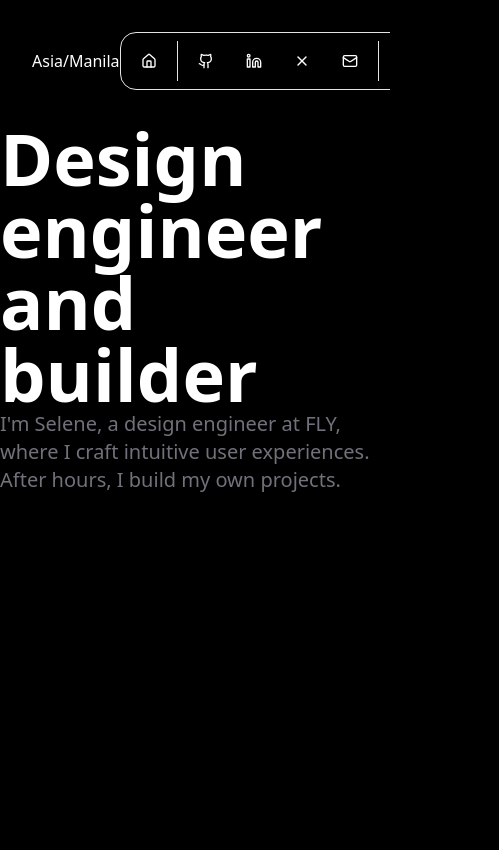
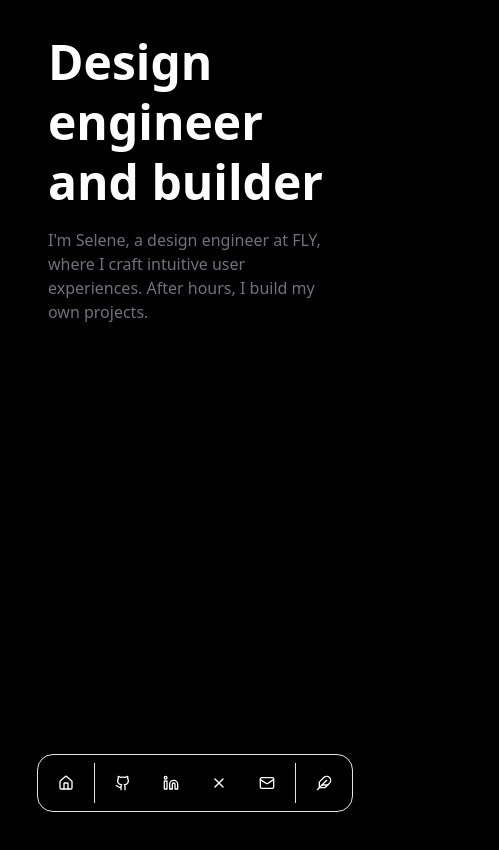
Before and after one commit to azkriven/portfolio, a Next.js app: page / in a window 390 px wide. Shown: the top 850 px of the page, 499 px wide, since content can reach past the window. Built offline with nearby package versions, Linux system fonts and the light colour scheme.

Commit message:
✨ feat: add Spotlight component 💡🎯

```diff
--- a/app/page.tsx
+++ b/app/page.tsx
@@ -2,7 +2,7 @@ import Hero from "@/components/home/hero";
 
 export default function Home() {
     return (
-        <main className="max-w-xl mx-auto">
+        <main className="max-w-4xl mx-auto p-8 min-h-screen">
             <Hero />
         </main>
     );
--- a/components/header/index.tsx
+++ b/components/header/index.tsx
@@ -5,10 +5,13 @@ import TimeDisplay from "./time-display";
 
 export default function Header() {
     return (
-        <BlurReveal className="p-8 flex items-center justify-between">
-            <p>{person.location}</p>
+        <BlurReveal className="fixed bottom-0 left-1/2 -translate-x-1/2 w-full p-8 flex items-center justify-center md:relative md:justify-between">
+            <p className="hidden md:flex">{person.location}</p>
             <HeaderNav />
-            <TimeDisplay timeZone={person.location} />
+            <TimeDisplay
+                className="hidden md:flex"
+                timeZone={person.location}
+            />
         </BlurReveal>
     );
 }
--- a/components/header/time-display.tsx
+++ b/components/header/time-display.tsx
@@ -4,10 +4,12 @@ import { useEffect, useState } from "react";
 type TimeDisplayProps = {
     timeZone: string;
     locale?: string; // Optionally allow locale, defaulting to 'en-GB'
+    className?: string;
 };
 export default function TimeDisplay({
     timeZone,
     locale = "en-GB",
+    className,
 }: TimeDisplayProps) {
     const [currentTime, setCurrentTime] = useState("");
 
@@ -33,5 +35,5 @@ export default function TimeDisplay({
         return () => clearInterval(intervalId);
     }, [timeZone, locale]);
 
-    return <>{currentTime}</>;
+    return <p className={className}>{currentTime}</p>;
 }
--- a/components/home/hero.tsx
+++ b/components/home/hero.tsx
@@ -2,9 +2,12 @@ import { BlurReveal } from "@/components/animations/blur";
 
 export default function Hero() {
     return (
-        <BlurReveal className="min-h-screen">
-            <h1 className="font-black text-7xl">Design engineer and builder</h1>
-            <p className="text-muted-foreground text-xl">
+        <BlurReveal className="flex flex-col justify-center px-4 md:px-8 lg:px-16 gap-y-4 md:gap-y-5">
+            <h1 className="font-black text-5xl md:text-6xl lg:text-7xl leading-tight md:leading-normal">
+                Design engineer <br className="hidden md:block" />
+                and builder
+            </h1>
+            <p className="text-muted-foreground text-base md:text-lg lg:text-xl max-w-2xl">
                 I'm Selene, a design engineer at FLY, where I craft intuitive
                 user experiences. After hours, I build my own projects.
             </p>
--- a/components/spotlight.tsx
+++ b/components/spotlight.tsx
@@ -81,7 +81,7 @@ export function Spotlight({
             className={cn("group relative rounded-[inherit]", className)}
         >
             <motion.div
-                className="pointer-events-none absolute inset-0 rounded-[inherit] bg-border duration-300 group-hover:opacity-100"
+                className="pointer-events-none absolute inset-0 rounded-[inherit] bg-border duration-300 group-hover:opacity-100 opacity-0 md:opacity-100"
                 style={{
                     background: useMotionTemplate`
           radial-gradient(${gradientSize}px circle at ${mouseX}px ${mouseY}px,
```
